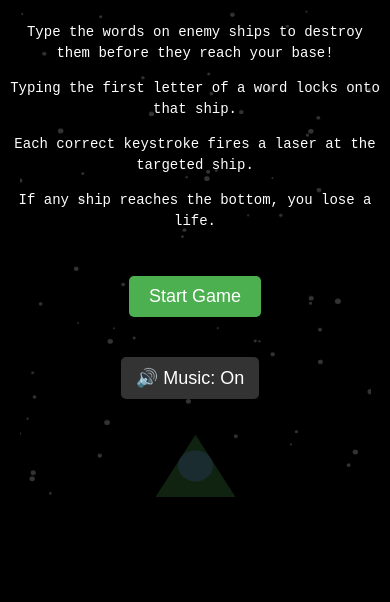
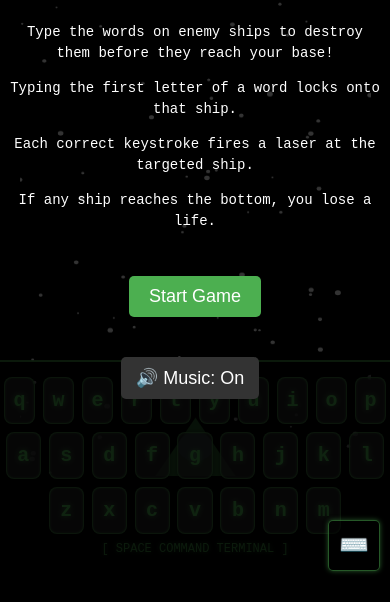
Before and after one commit to cnichols1734/typing_game, a plain HTML site: page index.html in a window 390 px wide. Shown: the part 263-865 px from the top of the page. Drawn offline with Linux system fonts and the light colour scheme.

Commit message:
Enhance virtual keyboard with retro styling and better mobile support

```diff
--- a/index.html
+++ b/index.html
@@ -85,34 +85,51 @@
         /* Mobile-specific styles */
         #virtual-keyboard {
             position: absolute;
-            bottom: 0;
+            bottom: 10px;
             left: 0;
             width: 100%;
-            background-color: rgba(0, 0, 0, 0.7);
-            padding: 10px 0;
+            background-color: rgba(0, 0, 0, 0.5);
+            padding: 15px 0;
             display: none; /* Hidden by default, shown on mobile */
             flex-wrap: wrap;
             justify-content: center;
             z-index: 5;
+            border-top: 2px solid rgba(76, 175, 80, 0.7);
+        }
+
+        .key-row {
+            display: flex;
+            justify-content: center;
+            width: 100%;
+            margin-bottom: 8px;
         }
 
         .key {
-            width: 9%;
-            height: 40px;
-            margin: 0.2%;
-            background-color: #333;
-            color: white;
+            width: 8.5%;
+            height: 45px;
+            margin: 0 1%;
+            background-color: rgba(40, 40, 40, 0.8);
+            color: #4CAF50;
             display: flex;
             justify-content: center;
             align-items: center;
-            border-radius: 5px;
-            font-size: 18px;
+            border-radius: 8px;
+            font-size: 20px;
+            font-family: 'Courier New', monospace;
+            font-weight: bold;
             cursor: pointer;
             user-select: none;
+            text-shadow: 0 0 5px rgba(76, 175, 80, 0.7);
+            box-shadow: 0 0 5px rgba(0, 0, 0, 0.5), inset 0 0 2px rgba(76, 175, 80, 0.5);
+            border: 1px solid rgba(76, 175, 80, 0.5);
+            transition: all 0.1s ease;
         }
 
-        .key:active {
-            background-color: #4CAF50;
+        .key:active, .key.active {
+            background-color: rgba(76, 175, 80, 0.7);
+            color: white;
+            transform: scale(0.95);
+            box-shadow: 0 0 10px rgba(76, 175, 80, 0.7);
         }
 
         #mobile-input {
@@ -123,11 +140,11 @@
 
         @media (max-width: 768px) {
             #virtual-keyboard {
-                display: flex;
+                display: block;
             }
 
             canvas {
-                height: 80vh; /* Make room for virtual keyboard */
+                height: 75vh; /* Make room for virtual keyboard */
             }
 
             #hud {
@@ -1130,17 +1147,18 @@
         }
 
         function setupMobileSupport() {
-            // Check if we're on a mobile device
-            const isMobile = /Android|webOS|iPhone|iPad|iPod|BlackBerry|IEMobile|Opera Mini/i.test(navigator.userAgent);
+            // Check if we're on a mobile device or small screen
+            const isMobile = /Android|webOS|iPhone|iPad|iPod|BlackBerry|IEMobile|Opera Mini/i.test(navigator.userAgent)
+                          || window.innerWidth <= 768;
 
             if (isMobile) {
                 // Create virtual keyboard
                 createVirtualKeyboard();
 
-                // Setup mobile input field for triggering the keyboard
+                // Setup mobile input field for triggering the native keyboard
                 const mobileInput = document.getElementById('mobile-input');
 
-                // Handle mobile input
+                // Handle mobile input from native keyboard
                 mobileInput.addEventListener('input', function(e) {
                     if (e.target.value) {
                         // Process the last character typed
@@ -1154,10 +1172,48 @@
                     }
                 });
 
-                // Show keyboard when canvas is tapped
+                // Show native keyboard when canvas is tapped (optional)
                 canvas.addEventListener('touchstart', function(e) {
                     if (gameActive) {
-                        mobileInput.focus();
+                        // Uncomment the next line if you want the native keyboard to appear on canvas tap
+                        // mobileInput.focus();
+                    }
+                });
+
+                // Add a toggle button for the keyboard
+                const keyboardToggle = document.createElement('div');
+                keyboardToggle.id = 'keyboard-toggle';
+                keyboardToggle.textContent = '⌨️';
+                keyboardToggle.style.position = 'absolute';
+                keyboardToggle.style.bottom = '10px';
+                keyboardToggle.style.right = '10px';
+                keyboardToggle.style.backgroundColor = 'rgba(0, 0, 0, 0.5)';
+                keyboardToggle.style.color = '#4CAF50';
+                keyboardToggle.style.padding = '10px';
+                keyboardToggle.style.borderRadius = '5px';
+                keyboardToggle.style.fontSize = '24px';
+                keyboardToggle.style.cursor = 'pointer';
+                keyboardToggle.style.zIndex = '10';
+                keyboardToggle.style.border = '1px solid rgba(76, 175, 80, 0.5)';
+                keyboardToggle.style.boxShadow = '0 0 5px rgba(76, 175, 80, 0.5)';
+
+                document.getElementById('game-container').appendChild(keyboardToggle);
+
+                // Toggle keyboard visibility
+                let keyboardVisible = true;
+                const virtualKeyboard = document.getElementById('virtual-keyboard');
+
+                keyboardToggle.addEventListener('touchstart', function(e) {
+                    e.preventDefault();
+                    keyboardVisible = !keyboardVisible;
+                    virtualKeyboard.style.display = keyboardVisible ? 'block' : 'none';
+                    keyboardToggle.textContent = keyboardVisible ? '⌨️' : '🔼';
+
+                    // Adjust canvas height
+                    if (keyboardVisible) {
+                        canvas.style.height = '75vh';
+                    } else {
+                        canvas.style.height = '90vh';
                     }
                 });
             }
@@ -1165,28 +1221,55 @@
 
         function createVirtualKeyboard() {
             const keyboard = document.getElementById('virtual-keyboard');
-            const keys = 'qwertyuiopasdfghjklzxcvbnm';
+            // Clear any existing content
+            keyboard.innerHTML = '';
 
-            // Create keys
-            for (let i = 0; i < keys.length; i++) {
+            // Define keyboard rows in QWERTY layout
+            const keyboardRows = [
+                'qwertyuiop',
+                'asdfghjkl',
+                'zxcvbnm'
+            ];
+
+            // Create each row
+            keyboardRows.forEach(rowKeys => {
+                const rowElement = document.createElement('div');
+                rowElement.className = 'key-row';
+
+                // Create keys for this row
+                for (let i = 0; i < rowKeys.length; i++) {
                     const key = document.createElement('div');
                     key.className = 'key';
-                key.textContent = keys[i];
+                    key.textContent = rowKeys[i];
 
                     // Add touch event
                     key.addEventListener('touchstart', function(e) {
                         e.preventDefault();
-                    processKey(keys[i]);
+                        processKey(rowKeys[i]);
 
                         // Visual feedback
-                    this.style.backgroundColor = '#4CAF50';
+                        this.classList.add('active');
                         setTimeout(() => {
-                        this.style.backgroundColor = '#333';
-                    }, 100);
+                            this.classList.remove('active');
+                        }, 150);
                     });
 
-                keyboard.appendChild(key);
+                    rowElement.appendChild(key);
                 }
+
+                keyboard.appendChild(rowElement);
+            });
+
+            // Add a retro keyboard label
+            const keyboardLabel = document.createElement('div');
+            keyboardLabel.style.color = 'rgba(76, 175, 80, 0.7)';
+            keyboardLabel.style.textAlign = 'center';
+            keyboardLabel.style.fontSize = '12px';
+            keyboardLabel.style.fontFamily = 'Courier New, monospace';
+            keyboardLabel.style.marginTop = '5px';
+            keyboardLabel.style.textShadow = '0 0 5px rgba(76, 175, 80, 0.5)';
+            keyboardLabel.textContent = '[ SPACE COMMAND TERMINAL ]';
+            keyboard.appendChild(keyboardLabel);
         }
     </script>
 </body>
```
Lines whose indentation alone changed are shown as unchanged.
